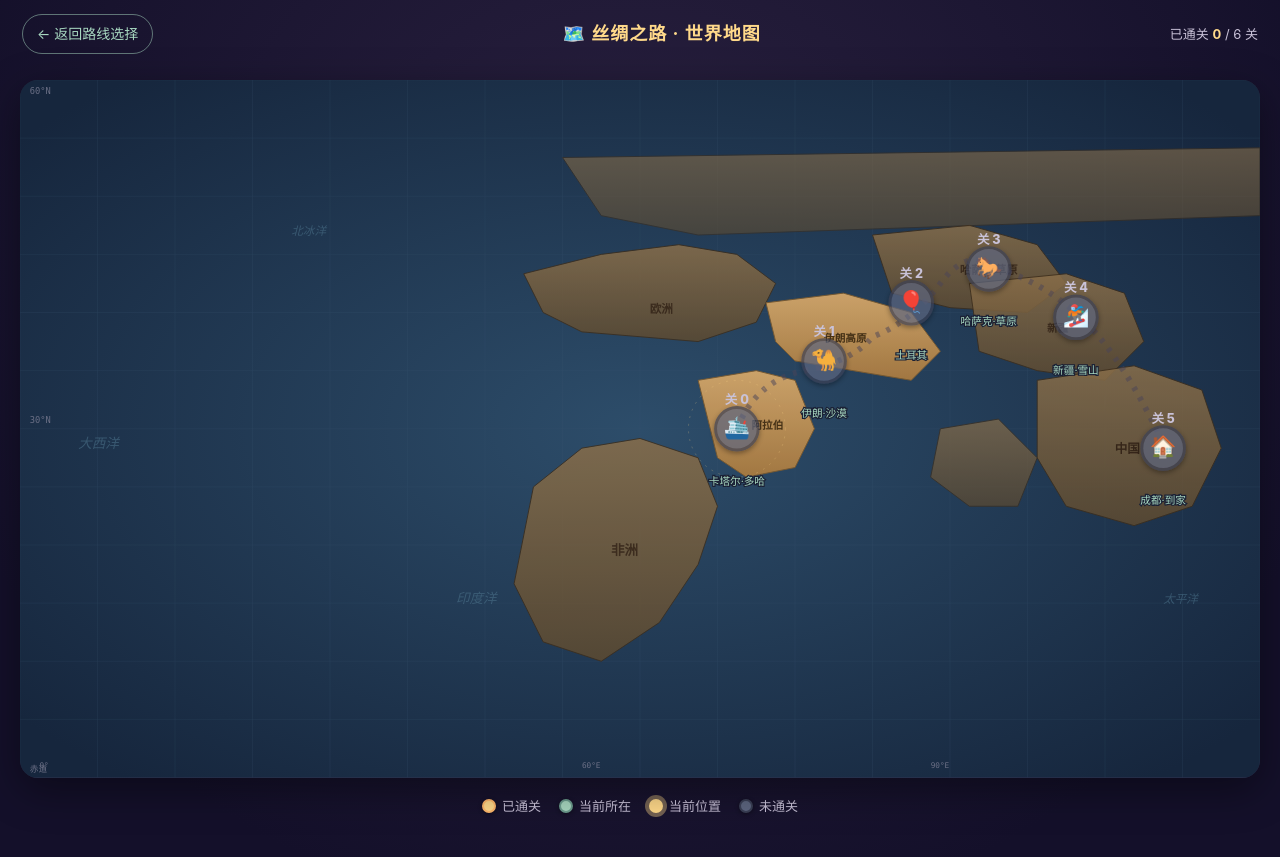
After one commit to yulfcb/website, a Flask app: template templates/silk-road/world-map.html in a window 1280 px wide. The commit adds this page. Run offline with Flask 3, Linux system fonts and the light colour scheme; the template is opened without the code that fills it, so the values that code supplies are empty; some libraries are stand-ins or nearby versions.

Commit message:
feat: silk-road M9.4 世界地图 SVG 静态页 + 入口链接
新增独立 SVG 世界地图页 templates/silk-road/world-map.html：
- 1280x720 viewBox 内联 SVG, 简化世界地图 (6 大陆轮廓 + 经纬网格)
- 6 关 marker 沿丝绸之路曲线排列: 多哈→伊朗→土耳其→哈萨克→新疆→成都
- marker 显示 关号 + title + vehicle emoji + 地名
- 已通关 (localStorage silkroad_cleared_levels) 金色高亮 + 可点跳转
- 当前所在关 (window.LEVEL_ID/URL fallback) 蓝色 + 脉冲动画
- 未通关 marker 灰色 + locked 抖动反馈
- 金色实线路径按 max(current, cleared max) 段数填充

入口:
- /games/silk-road/world-map 新 route (app.py 只新增 1 个 view)
- mode.html 加 🗺️ 世界地图 link
- _level_base.html 加 silk-fab-map 浮动按钮 (关 1-5 通用, 右上角)
- level-0.html 加 qatar-fab-map 浮动按钮 (Phaser 关 0 专用, 避开全屏按钮)
- qatar/style.css 加 #qatar-fab-map 样式

无 CDN 引入, 无 webhook route 改动, 无 game_config.json 改动。

```diff
--- a/app.py
+++ b/app.py
@@ -1364,6 +1364,13 @@ def silk_road_level(n):
     )
 
 
+@app.route('/games/silk-road/world-map')
+def silk_road_world_map():
+    """M9.4 静态世界地图（SVG 6 关路线）。"""
+    track_visit()
+    return render_template('silk-road/world-map.html', config=load_game_config())
+
+
 @app.route('/games/silk-road/end')
 def silk_road_end():
     """终局页：累计奖励总额 + 通关时间（仅渲染模板，不打 webhook）。"""
--- a/templates/silk-road/level-0.html
+++ b/templates/silk-road/level-0.html
@@ -31,6 +31,9 @@
     <span class="qtr-fs-label">全屏</span>
   </button>
 
+  {# M9.4: 世界地图浮动按钮（关 0 Phaser 专用，放在全屏按钮下方，避免冲突） #}
+  <a id="qatar-fab-map" href="/games/silk-road/world-map" aria-label="世界地图" title="世界地图">🗺️</a>
+
   {# Phaser 3.80.1 —— 本地静态资源，不走任何 CDN #}
   <script src="{{ url_for('static', filename='vendor/phaser-3.80.1.min.js') }}"></script>
 
--- a/templates/silk-road/mode.html
+++ b/templates/silk-road/mode.html
@@ -66,7 +66,8 @@
       </div>
     </div>
 
-    <p style="margin-top:28px"><a href="/games" style="color:#a8d8c0">← 返回游戏中心</a></p>
+    <p style="margin-top:20px"><a href="{{ url_for('silk_road_world_map') }}" style="color:#ffd98a">🗺️ 世界地图</a></p>
+    <p style="margin-top:8px"><a href="/games" style="color:#a8d8c0">← 返回游戏中心</a></p>
   </div>
 
   <script>
--- /dev/null
+++ b/templates/silk-road/world-map.html
@@ -0,0 +1,369 @@
+<!DOCTYPE html>
+<html lang="zh-CN" data-theme="dark">
+<head>
+  <meta charset="UTF-8">
+  <meta name="viewport" content="width=device-width, initial-scale=1.0">
+  <title>丝绸之路 · 世界地图</title>
+  <link rel="stylesheet" href="{{ url_for('static', filename='css/style.css') }}">
+  <style>
+    body {
+      background: radial-gradient(ellipse at 50% 30%, #2a2140 0%, #14102a 80%);
+      color: #f4ecd8;
+      margin: 0;
+      min-height: 100vh;
+      font-family: -apple-system, "PingFang SC", "Microsoft YaHei", sans-serif;
+    }
+
+    /* 顶部 bar */
+    .wmp-topbar {
+      display: flex; align-items: center; justify-content: space-between;
+      padding: 14px 22px; max-width: 1280px; margin: 0 auto;
+    }
+    .wmp-back {
+      color: #a8d8c0; text-decoration: none; font-size: 14px;
+      padding: 8px 14px; border-radius: 999px;
+      border: 1px solid rgba(168, 216, 192, 0.5);
+      transition: background .14s ease;
+    }
+    .wmp-back:hover { background: rgba(168, 216, 192, 0.1); }
+    .wmp-title { font-size: 18px; color: #ffd98a; font-weight: 700; letter-spacing: 1px; }
+    .wmp-cleared { font-size: 13px; color: #c9c2d8; }
+    .wmp-cleared b { color: #ffd98a; }
+
+    /* 主舞台 */
+    .wmp-stage {
+      max-width: 1280px; margin: 12px auto 40px; padding: 0 20px;
+    }
+    .wmp-svg-wrap {
+      width: 100%; aspect-ratio: 16 / 9;
+      background: linear-gradient(160deg, #1b2135 0%, #2a2140 100%);
+      border-radius: 18px;
+      box-shadow: 0 12px 40px rgba(0,0,0,.4);
+      overflow: hidden;
+      position: relative;
+    }
+    .wmp-svg-wrap svg {
+      display: block; width: 100%; height: 100%;
+    }
+
+    /* marker 样式 */
+    .slk-marker { cursor: pointer; transition: transform .18s ease; transform-origin: center; transform-box: fill-box; }
+    .slk-marker:not(.locked):hover { transform: scale(1.12); }
+    .slk-marker.locked { cursor: not-allowed; }
+    .slk-marker.current .slk-marker-pulse {
+      animation: slk-marker-pulse 1.6s ease-in-out infinite;
+      transform-origin: center; transform-box: fill-box;
+    }
+    @keyframes slk-marker-pulse {
+      0%,100% { opacity: 0.35; r: 26; }
+      50%     { opacity: 0.0;  r: 40; }
+    }
+
+    /* 底部说明条 */
+    .wmp-legend {
+      max-width: 1280px; margin: 18px auto 0; padding: 0 22px;
+      display: flex; gap: 18px; flex-wrap: wrap; justify-content: center;
+      color: #c9c2d8; font-size: 13px;
+    }
+    .wmp-legend-item { display: inline-flex; align-items: center; gap: 6px; }
+    .wmp-legend-swatch {
+      display: inline-block; width: 14px; height: 14px; border-radius: 50%;
+      box-shadow: 0 1px 4px rgba(0,0,0,.4);
+    }
+    .sw-gold   { background: #ffd98a; border: 2px solid #ffb86c; }
+    .sw-blue   { background: #a8d8c0; border: 2px solid #6c9c8e; }
+    .sw-gray   { background: #5d6680; border: 2px solid #3a3f55; }
+    .sw-pulse  { background: #ffd98a; border: 2px solid #ffd98a; box-shadow: 0 0 0 4px rgba(255,217,138,.4); }
+
+    /* 移动端 */
+    @media (max-width: 720px) {
+      .wmp-topbar { padding: 10px 14px; }
+      .wmp-svg-wrap { aspect-ratio: auto; min-height: 360px; }
+    }
+  </style>
+</head>
+<body>
+  <div class="wmp-topbar">
+    <a class="wmp-back" href="{{ url_for('silk_road_mode') }}">← 返回路线选择</a>
+    <div class="wmp-title">🗺️ 丝绸之路 · 世界地图</div>
+    <div class="wmp-cleared" id="wmp-cleared-count">已通关 <b>0</b> / 6 关</div>
+  </div>
+
+  <div class="wmp-stage">
+    <div class="wmp-svg-wrap">
+      <svg viewBox="0 0 1280 720" xmlns="http://www.w3.org/2000/svg" id="silkroad-world-map" role="img" aria-label="丝绸之路世界地图 6 关路线">
+        <defs>
+          <!-- 渐变：海洋 -->
+          <radialGradient id="oceanGradient" cx="50%" cy="50%" r="65%">
+            <stop offset="0%"   stop-color="#2d4d6a"/>
+            <stop offset="100%" stop-color="#16263d"/>
+          </radialGradient>
+          <!-- 渐变：陆地 -->
+          <linearGradient id="landGradient" x1="0%" y1="0%" x2="0%" y2="100%">
+            <stop offset="0%"   stop-color="#8a6f4a"/>
+            <stop offset="100%" stop-color="#5d4a30"/>
+          </linearGradient>
+          <!-- 沙漠效果 -->
+          <linearGradient id="desertGradient" x1="0%" y1="0%" x2="0%" y2="100%">
+            <stop offset="0%"   stop-color="#d4a76a"/>
+            <stop offset="100%" stop-color="#a87a40"/>
+          </linearGradient>
+          <!-- 路径阴影 -->
+          <filter id="routeGlow" x="-20%" y="-20%" width="140%" height="140%">
+            <feGaussianBlur stdDeviation="4" result="coloredBlur"/>
+            <feMerge>
+              <feMergeNode in="coloredBlur"/>
+              <feMergeNode in="SourceGraphic"/>
+            </feMerge>
+          </filter>
+          <!-- 标记点阴影 -->
+          <filter id="markerShadow" x="-50%" y="-50%" width="200%" height="200%">
+            <feDropShadow dx="0" dy="2" stdDeviation="3" flood-opacity="0.5"/>
+          </filter>
+        </defs>
+
+        <!-- 海洋背景 -->
+        <rect x="0" y="0" width="1280" height="720" fill="url(#oceanGradient)"/>
+
+        <!-- 经纬网格 -->
+        <g stroke="#3a5570" stroke-width="0.5" opacity="0.4">
+          {% for lat in range(0, 721, 60) %}
+            <line x1="0" y1="{{ lat }}" x2="1280" y2="{{ lat }}"/>
+          {% endfor %}
+          {% for lon in range(0, 1281, 80) %}
+            <line x1="{{ lon }}" y1="0" x2="{{ lon }}" y2="720"/>
+          {% endfor %}
+        </g>
+        <!-- 经纬标签 -->
+        <g fill="#6c7086" font-size="9" font-family="monospace">
+          <text x="10" y="14">60°N</text>
+          <text x="10" y="354">30°N</text>
+          <text x="10" y="714">赤道</text>
+          <text x="20" y="710" font-size="8">0°</text>
+          <text x="580" y="710" font-size="8">60°E</text>
+          <text x="940" y="710" font-size="8">90°E</text>
+        </g>
+
+        <!-- 世界大陆轮廓（极简化） -->
+        <!-- 非洲 -->
+        <path d="M 530,420 L 580,380 L 640,370 L 700,390 L 720,440 L 700,500 L 660,560 L 600,600 L 540,580 L 510,520 Z"
+              fill="url(#landGradient)" stroke="#3d2e1c" stroke-width="1" opacity="0.85"/>
+        <!-- 欧洲 -->
+        <path d="M 520,200 L 600,180 L 680,170 L 740,180 L 780,210 L 760,250 L 700,270 L 640,265 L 580,260 L 540,240 Z"
+              fill="url(#landGradient)" stroke="#3d2e1c" stroke-width="1" opacity="0.85"/>
+        <!-- 阿拉伯半岛 (关 0 多哈附近) -->
+        <path d="M 700,310 L 760,300 L 800,310 L 820,360 L 800,400 L 750,410 L 720,390 Z"
+              fill="url(#desertGradient)" stroke="#7a5a30" stroke-width="1" opacity="0.95"/>
+        <!-- 中亚/伊朗高原 (关 1, 2) -->
+        <path d="M 770,230 L 850,220 L 920,240 L 950,280 L 920,310 L 860,300 L 800,290 L 780,270 Z"
+              fill="url(#desertGradient)" stroke="#7a5a30" stroke-width="1" opacity="0.95"/>
+        <!-- 哈萨克草原 (关 3) -->
+        <path d="M 880,160 L 980,150 L 1050,170 L 1080,210 L 1040,240 L 960,235 L 900,220 Z"
+              fill="url(#landGradient)" stroke="#3d2e1c" stroke-width="1" opacity="0.85"/>
+        <!-- 新疆/蒙古 (关 4) -->
+        <path d="M 980,210 L 1080,200 L 1140,220 L 1160,270 L 1120,310 L 1050,300 L 990,280 Z"
+              fill="url(#landGradient)" stroke="#3d2e1c" stroke-width="1" opacity="0.85"/>
+        <!-- 中国/东亚 (关 5 成都) -->
+        <path d="M 1050,310 L 1150,295 L 1220,320 L 1240,380 L 1210,440 L 1150,460 L 1080,440 L 1050,390 Z"
+              fill="url(#landGradient)" stroke="#3d2e1c" stroke-width="1" opacity="0.85"/>
+        <!-- 印度（点缀）-->
+        <path d="M 950,360 L 1010,350 L 1050,390 L 1030,440 L 980,440 L 940,410 Z"
+              fill="url(#landGradient)" stroke="#3d2e1c" stroke-width="1" opacity="0.7"/>
+        <!-- 西伯利亚/俄罗斯北部（点缀）-->
+        <path d="M 560,80 L 1280,70 L 1280,140 L 700,160 L 600,140 Z"
+              fill="url(#landGradient)" stroke="#3d2e1c" stroke-width="1" opacity="0.6"/>
+
+        <!-- 海洋标记 -->
+        <text x="60" y="380" fill="#4a7088" font-size="14" font-style="italic" opacity="0.6">大西洋</text>
+        <text x="450" y="540" fill="#4a7088" font-size="14" font-style="italic" opacity="0.6">印度洋</text>
+        <text x="1180" y="540" fill="#4a7088" font-size="12" font-style="italic" opacity="0.6">太平洋</text>
+        <text x="280" y="160" fill="#4a7088" font-size="12" font-style="italic" opacity="0.6">北冰洋</text>
+
+        <!-- 大陆文字标签 -->
+        <text x="650" y="240" fill="#2a1a10" font-size="12" font-weight="bold" opacity="0.7">欧洲</text>
+        <text x="610" y="490" fill="#2a1a10" font-size="14" font-weight="bold" opacity="0.7">非洲</text>
+        <text x="755" y="360" fill="#3a2810" font-size="11" font-weight="bold" opacity="0.9">阿拉伯</text>
+        <text x="830" y="270" fill="#3a2810" font-size="11" font-weight="bold" opacity="0.9">伊朗高原</text>
+        <text x="970" y="200" fill="#2a1a10" font-size="12" font-weight="bold" opacity="0.7">哈萨克草原</text>
+        <text x="1060" y="260" fill="#2a1a10" font-size="11" font-weight="bold" opacity="0.7">新疆</text>
+        <text x="1130" y="385" fill="#2a1a10" font-size="13" font-weight="bold" opacity="0.8">中国</text>
+
+        <!-- 丝绸之路虚线背景 -->
+        <path id="silk-road-bg"
+              d="M 740,360 Q 760,310 810,300 T 880,265 Q 920,250 950,210 T 1010,195 Q 1060,210 1100,250 T 1180,375"
+              fill="none" stroke="#4a4458" stroke-width="6" stroke-dasharray="4 8" opacity="0.5"/>
+
+        <!-- 主路径（金色实线，由 JS 渲染已通关段）-->
+        <path id="silk-road-main"
+              d="M 740,360 Q 760,310 810,300 T 880,265 Q 920,250 950,210 T 1010,195 Q 1060,210 1100,250 T 1180,375"
+              fill="none" stroke="#ffd98a" stroke-width="3.5" filter="url(#routeGlow)" opacity="0"/>
+
+        <!-- ===== 6 个 marker 容器，由 JS 填充 ===== -->
+        <g id="silkroad-markers"></g>
+
+        <!-- ===== 起点装饰 ===== -->
+        <g id="silkroad-start-decor" opacity="0.6">
+          <circle cx="740" cy="360" r="50" fill="none" stroke="#ffd98a" stroke-width="1" stroke-dasharray="2 6" opacity="0.4"/>
+        </g>
+      </svg>
+    </div>
+
+    <div class="wmp-legend">
+      <div class="wmp-legend-item"><span class="wmp-legend-swatch sw-gold"></span>已通关</div>
+      <div class="wmp-legend-item"><span class="wmp-legend-swatch sw-blue"></span>当前所在</div>
+      <div class="wmp-legend-item"><span class="wmp-legend-swatch sw-pulse"></span>当前位置</div>
+      <div class="wmp-legend-item"><span class="wmp-legend-swatch sw-gray"></span>未通关</div>
+    </div>
+  </div>
+
+  <script>
+    // ===== 关卡定义（与 data/game_config.json + progress.js LEVEL_META 同步） =====
+    // 注意: 关 5 vehicle 在 config 是 ""，这里用 🏠 兜底显示
+    var LEVEL_META = [
+      { id: 0, title: {{ config.levels[0].title | tojson }},     cx: 740, cy: 360, vehicle: {{ (config.levels[0].vehicle or '🛳️') | tojson }}, place: '卡塔尔·多哈' },
+      { id: 1, title: {{ config.levels[1].title | tojson }},     cx: 830, cy: 290, vehicle: {{ (config.levels[1].vehicle or '🐪') | tojson }}, place: '伊朗·沙漠' },
+      { id: 2, title: {{ config.levels[2].title | tojson }},     cx: 920, cy: 230, vehicle: {{ (config.levels[2].vehicle or '🎈') | tojson }}, place: '土耳其' },
+      { id: 3, title: {{ config.levels[3].title | tojson }},     cx: 1000, cy: 195, vehicle: {{ (config.levels[3].vehicle or '🐎') | tojson }}, place: '哈萨克·草原' },
+      { id: 4, title: {{ config.levels[4].title | tojson }},     cx: 1090, cy: 245, vehicle: {{ (config.levels[4].vehicle or '🏂') | tojson }}, place: '新疆·雪山' },
+      { id: 5, title: {{ config.levels[5].title | tojson }},     cx: 1180, cy: 380, vehicle: {{ (config.levels[5].vehicle or '🏠') | tojson }}, place: '成都·到家' },
+    ];
+
+    // 安全转义
+    function esc(s) {
+      return String(s)
+        .replace(/&/g, '&amp;').replace(/</g, '&lt;').replace(/>/g, '&gt;')
+        .replace(/"/g, '&quot;').replace(/'/g, '&#39;');
+    }
+
+    function getCleared() {
+      try { return JSON.parse(localStorage.getItem('silkroad_cleared_levels') || '[]'); }
+      catch (e) { return []; }
+    }
+    function getCurrentLevel() {
+      if (typeof window.LEVEL_ID === 'number') return window.LEVEL_ID;
+      var m = (window.location.pathname || '').match(/\/level\/(\d+)/);
+      return m ? parseInt(m[1], 10) : null;
+    }
+
+    function renderMarkers() {
+      var cleared = getCleared();
+      var current = getCurrentLevel();
+      var clearedSet = {};
+      cleared.forEach(function (n) { clearedSet[n] = true; });
+
+      var g = document.getElementById('silkroad-markers');
+      if (!g) return;
+
+      // 6 个 marker
+      var svg = '';
+      LEVEL_META.forEach(function (lv) {
+        var clearedLv = !!clearedSet[lv.id];
+        var isCurrent = lv.id === current;
+        // 当前关（lastVisited）也算可点，且高亮
+        var clickable = clearedLv || isCurrent;
+
+        // 路径用：金色实线 = 从第 0 关到所有 [0..maxCleared] 段（如果最大已通关是 n，前 n 段都画）
+        // current 不影响路径颜色，仅用 marker 高亮区分
+        var fill, stroke, strokeOpacity, numColor, numStroke, lockClass;
+        if (isCurrent) {
+          fill = '#a8d8c0'; stroke = '#6c9c8e'; strokeOpacity = 1;
+          numColor = '#1b2135'; numStroke = 'none';
+          lockClass = 'current';
+        } else if (clearedLv) {
+          fill = '#ffd98a'; stroke = '#a87a40'; strokeOpacity = 1;
+          numColor = '#2a2140'; numStroke = 'none';
+          lockClass = '';
+        } else {
+          fill = '#5d6680'; stroke = '#3a3f55'; strokeOpacity = 0.7;
+          numColor = '#c9c2d8'; numStroke = 'none';
+          lockClass = 'locked';
+        }
+
+        var href = clickable ? ('/games/silk-road/level/' + lv.id) : 'javascript:void(0)';
+
+        svg += ''
+          + '<g class="slk-marker ' + lockClass + '" data-level="' + lv.id + '" '
+          +     'data-clickable="' + (clickable ? '1' : '0') + '" '
+          +     'role="link" tabindex="0" aria-label="' + esc('关 ' + lv.id + ' · ' + lv.title) + '">'
+          +   (isCurrent ? '<circle class="slk-marker-pulse" cx="' + lv.cx + '" cy="' + lv.cy + '" r="26" fill="none" stroke="#ffd98a" stroke-width="3"/>' : '')
+          +   '<circle cx="' + lv.cx + '" cy="' + lv.cy + '" r="22" fill="' + fill + '" stroke="' + stroke + '" stroke-width="3" opacity="' + strokeOpacity + '" filter="url(#markerShadow)"/>'
+          +   '<text x="' + lv.cx + '" y="' + (lv.cy + 6) + '" text-anchor="middle" font-size="22" font-family="-apple-system, sans-serif">' + esc(lv.vehicle) + '</text>'
+          +   '<text x="' + lv.cx + '" y="' + (lv.cy - 26) + '" text-anchor="middle" font-size="13" font-weight="800" fill="' + numColor + '" stroke="' + numStroke + '" paint-order="stroke" stroke-width="2">' + '关 ' + lv.id + '</text>'
+          +   '<text x="' + lv.cx + '" y="' + (lv.cy + 42) + '" text-anchor="middle" font-size="13" font-weight="700" fill="#ffd98a" stroke="#1b2135" stroke-width="3" paint-order="stroke">' + esc(lv.title) + '</text>'
+          +   '<text x="' + lv.cx + '" y="' + (lv.cy + 58) + '" text-anchor="middle" font-size="11" fill="#a8d8c0" stroke="#1b2135" stroke-width="2.5" paint-order="stroke">' + esc(lv.place) + '</text>'
+          +   (clearedLv ? '<text x="' + (lv.cx + 16) + '" y="' + (lv.cy - 14) + '" text-anchor="middle" font-size="16">✅</text>' : '')
+          + '</g>';
+      });
+
+      g.innerHTML = svg;
+
+      // 路径：金色实线段 = 关 0 到最大已通关关 之间
+      var maxCleared = -1;
+      cleared.forEach(function (n) { if (n > maxCleared) maxCleared = n; });
+      // 当前关位置也接着画实线
+      var maxDrawn = Math.max(maxCleared, current != null ? current : -1);
+      var mainPath = document.getElementById('silk-road-main');
+      if (mainPath && maxDrawn >= 0 && LEVEL_META.length >= 2) {
+        // 用多个连续 path，逐段画
+        var fullD = mainPath.getAttribute('d');
+        // 用 stroke-dasharray + stroke-dashoffset 实现"渐显"。但更简单的:
+        // 既然只有一个 path，我们用 dasharray=pathLength 方法。
+        // 但更稳：分段拼接 path。前 maxDrawn 段实线，后面虚线沿用 silk-road-bg。
+        // 由于 SVG getPointAtLength 复杂，我们直接用 dasharray 法。
+        var len = mainPath.getTotalLength ? mainPath.getTotalLength() : 0;
+        if (len > 0) {
+          // 比例：maxDrawn >= 5 = 全部, maxDrawn = 0 = 只有第一段到第一 marker
+          // 总共 5 段连接 6 个 marker
+          var totalSegs = LEVEL_META.length - 1;  // = 5
+          var drawSegs = Math.max(0, Math.min(totalSegs, maxDrawn));  // 0..5
+          var ratio = drawSegs / totalSegs;
+          mainPath.style.opacity = '1';
+          mainPath.setAttribute('stroke-dasharray', len);
+          mainPath.setAttribute('stroke-dashoffset', String(len * (1 - ratio)));
+        }
+      }
+
+      // 绑定 click（对 locked 友好：显示 toast）
+      var allM = document.querySelectorAll('#silkroad-markers .slk-marker');
+      allM.forEach(function (m) {
+        var lv = parseInt(m.getAttribute('data-level'), 10);
+        var clickable = m.getAttribute('data-clickable') === '1';
+        if (clickable) {
+          m.addEventListener('click', function () {
+            window.location.href = '/games/silk-road/level/' + lv;
+          });
+          m.addEventListener('keydown', function (e) {
+            if (e.key === 'Enter' || e.key === ' ') {
+              e.preventDefault();
+              window.location.href = '/games/silk-road/level/' + lv;
+            }
+          });
+        } else {
+          m.addEventListener('click', function (e) {
+            e.preventDefault();
+            // 简单动效：抖一下
+            m.style.transition = 'transform .1s ease';
+            m.setAttribute('transform', 'translate(2 0)');
+            setTimeout(function () { m.setAttribute('transform', 'translate(-2 0)'); }, 80);
+            setTimeout(function () { m.setAttribute('transform', 'translate(0 0)'); }, 160);
+          });
+        }
+      });
+
+      // 已通关计数
+      var cc = document.getElementById('wmp-cleared-count');
+      if (cc) cc.innerHTML = '已通关 <b>' + cleared.length + '</b> / 6 关';
+    }
+
+    if (document.readyState === 'loading') {
+      document.addEventListener('DOMContentLoaded', renderMarkers);
+    } else {
+      renderMarkers();
+    }
+    // 同一会话多 tab 同步
+    window.addEventListener('storage', function (e) {
+      if (e.key === 'silkroad_cleared_levels') renderMarkers();
+    });
+  </script>
+</body>
+</html>
```
Also changed, not shown: static/silk-road/qatar/style.css (+29 -0 lines), templates/silk-road/_level_base.html (+23 -0 lines).
